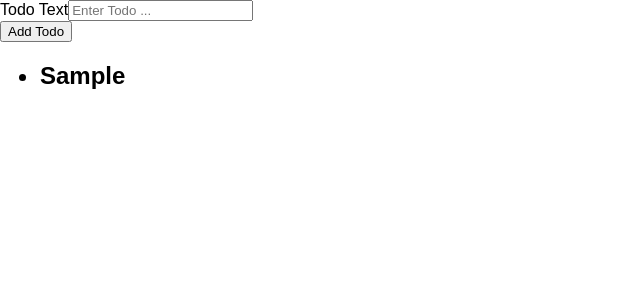
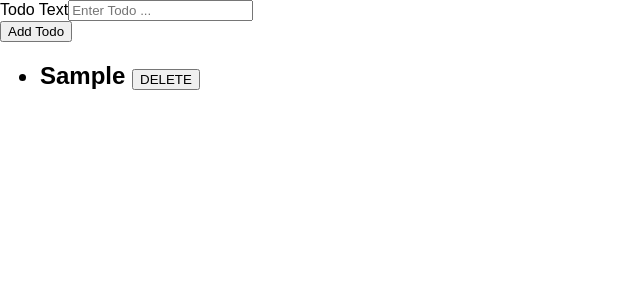
Before and after one commit to nsagias/typescript-starter-react, a React (Create React App) app in the folder frontend/: page / in a window 1280 px wide. Both pictures are taken after typing "Sample" into the empty fields and a click on the button "Add Todo". Shown: the top 300 px of the page, without its empty margins (0-640 px from the left). Built offline with nearby package versions, Linux system fonts and the light colour scheme.

Commit message:
add delete button to each item

```diff
--- a/frontend/src/components/TodoListItem.tsx
+++ b/frontend/src/components/TodoListItem.tsx
@@ -9,7 +9,9 @@ const TodoListItem: React.FC<TodoListItemProps> = props => {
 
   return (
     <h2>
-      <li>{text}</li>
+      <li>
+        <span>{text}</span> <button>DELETE</button>
+      </li>
     </h2>
   );
 };
```
